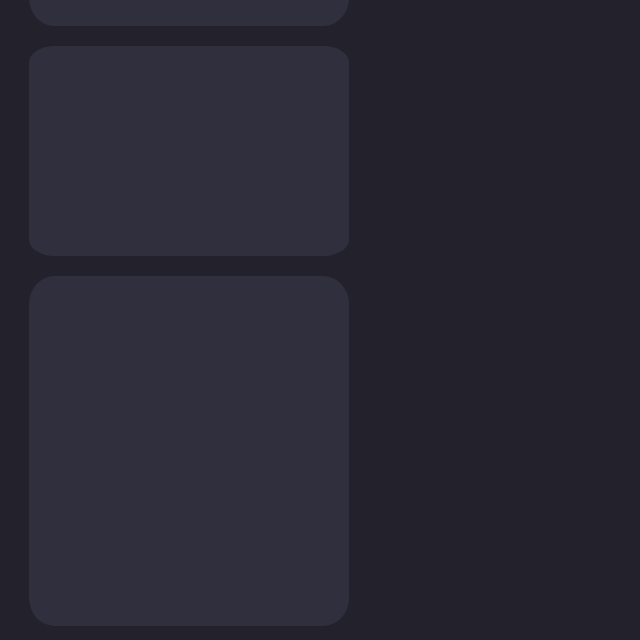
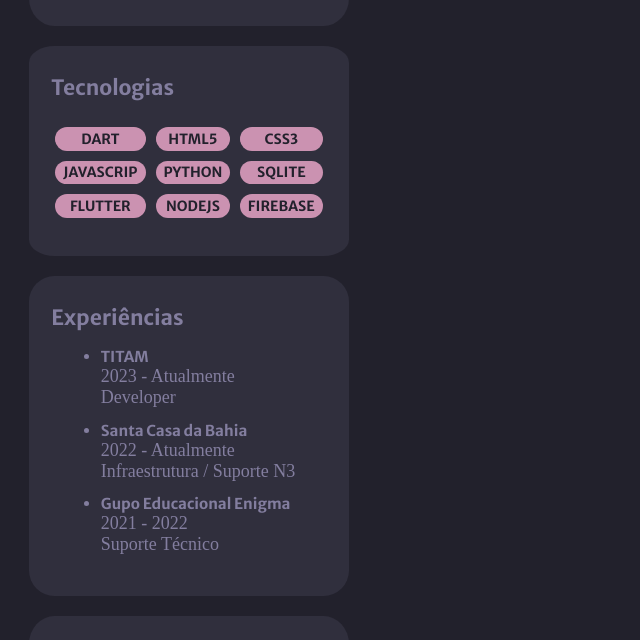
Before and after one commit to JoseCardoso-dev/PTDev-TITAN, a plain HTML site: page Desafio-Portfolio/index.html in a window 1280 px wide. Shown: the part 621-1261 px from the top of the page, without its empty margins (0-640 px from the left). Drawn offline with Linux system fonts and the light colour scheme.

Commit message:
finish section tecnologias e experiencia

```diff
--- a/Desafio-Portfolio/css/style-index.css
+++ b/Desafio-Portfolio/css/style-index.css
@@ -13,6 +13,8 @@
 }
 
 body{
+    font-family: 'Merriweather Sans', sans-serif;
+    font-weight: 400;
     width: 100vw;
     display: flex;
     background-color: var(--body-bg-color);
@@ -71,7 +73,7 @@ aside article{
 .icon-container{
     display: flex;
     align-items: center;
-    font-size: 15px;
+    font-size: 14px;
 }
 
 .redes-sociais .icon-container svg{
@@ -82,10 +84,56 @@ aside article{
 
 .tecnologias{
     height: 210px;
+    display: flex;
+    flex-direction: column;
+    justify-content: center;
+}
+
+.tecnologias table {
+    border-spacing: 10px;
+    padding-left: 5%;
+    padding-right: 5%;
+}
+
+.title-content{
+    margin-bottom: 5%;
+    padding-left: 7%;
+}
+
+.tecnologias th{
+    gap: 2%;
+}
+
+.tecnologias td{
+    text-align: center;
+    font-size: 14px;
+    padding: 0.2em;
+    font-weight: 700;
+    border-radius: 1em;
+    background-color: var(--bg-techs);
+    color: var(--body-bg-color);
 }
 
 .experiencias{
-    height: 350px;
+    height: 320px;
+    display: flex;
+    flex-direction: column;
+    justify-content: center;
+}
+
+.experiencias ul{
+    margin-left: 10%;
+    font-size: 15px;
+}
+
+.experiencias li{
+    font-weight: 700;
+}
+
+.experiencias p{
+    margin-bottom: 5%;
+    font-size: 18px;
+    font-family:'Times New Roman', Times, serif;
 }
 
 .educacao{
--- a/Desafio-Portfolio/index.html
+++ b/Desafio-Portfolio/index.html
@@ -3,6 +3,7 @@
 <head>
     <meta charset="UTF-8">
     <meta name="viewport" content="width=device-width, initial-scale=1.0">
+    <link rel="stylesheet" href="https://fonts.googleapis.com/css2?family=Merriweather+Sans:wght@400;500;700&display=swap">
     <link rel="stylesheet" href="./css/style-index.css">
     <title>Portifolio José</title>
 </head>
@@ -23,7 +24,7 @@
                 <span class="icon-text">Brasil</span>
             </div>
             <div class="icon-container">
-                <svg xmlns="http://www.w3.org/2000/svg" width="24" height="24" viewBox="0 0 24 24"
+                    <svg xmlns="http://www.w3.org/2000/svg" width="24" height="24" viewBox="0 0 24 24"
                 fill="none" stroke="currentColor" stroke-width="2" stroke-linecap="round"
                 stroke-linejoin="round" class="feather feather-briefcase"><rect x="2" y="7" width="20"
                 height="14" rx="2" ry="2"></rect><path d="M16 21V5a2 2 0 0 0-2-2h-4a2 2 0 0 0-2 2v16">
@@ -75,10 +76,35 @@
             </div>
         </article>
         <article class="tecnologias">
-
+            <h1 class="title-content">Tecnologias</h1>
+            <table>
+                <tr>
+                    <td>DART</td>
+                    <td>HTML5</td>
+                    <td>CSS3</td>
+                </tr>
+                <tr>
+                    <td>JAVASCRIP</td>
+                    <td>PYTHON</td>
+                    <td>SQLITE</td>
+                </tr>
+                <tr>
+                    <td>FLUTTER</td>
+                    <td>NODEJS</td>
+                    <td>FIREBASE</td>
+                </tr>
+              </table>
         </article>
         <article class="experiencias">
-
+            <h1 class="title-content">Experiências</h1>
+            <ul>
+                <li>TITAM</li>
+                <p>2023 - Atualmente <br> Developer</p>
+                <li>Santa Casa da Bahia</li>
+                <p>2022 - Atualmente <br> Infraestrutura / Suporte N3</p>
+                <li>Gupo Educacional Enigma</li>
+                <p>2021 - 2022 <br> Suporte Técnico</p>
+            </ul>
         </article>
         <article class="educacao">
 
```
